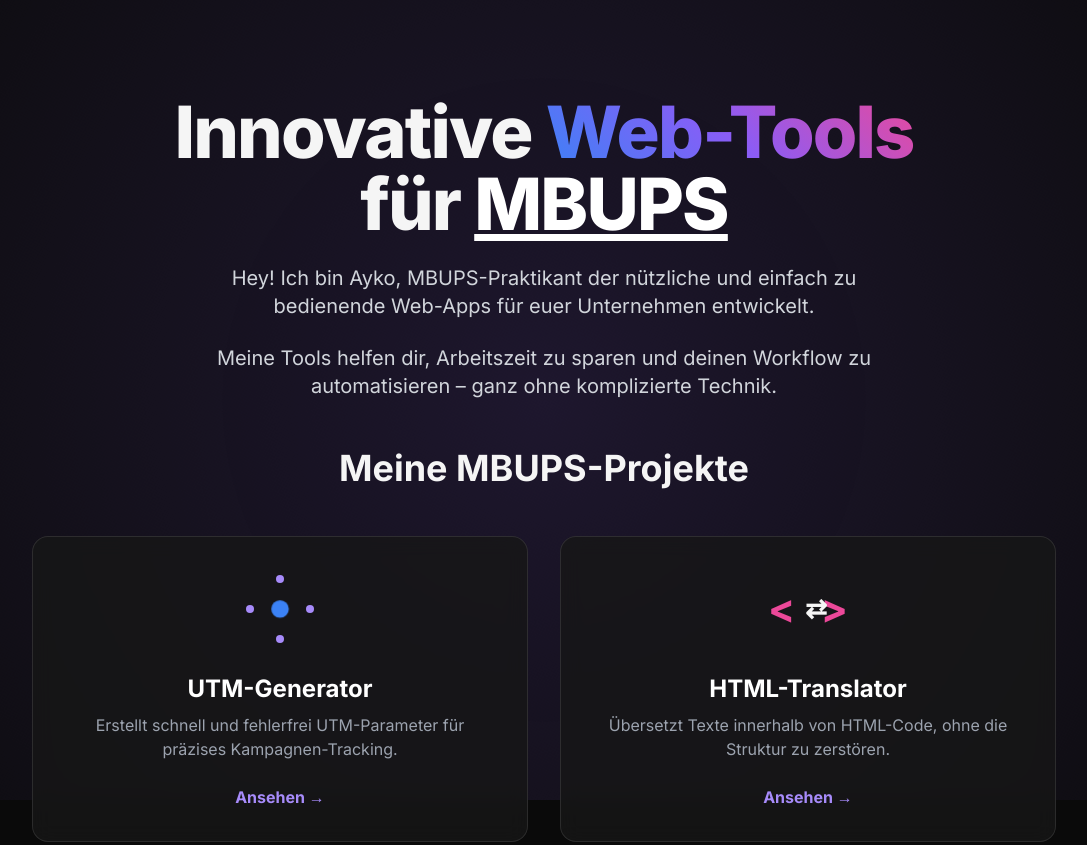
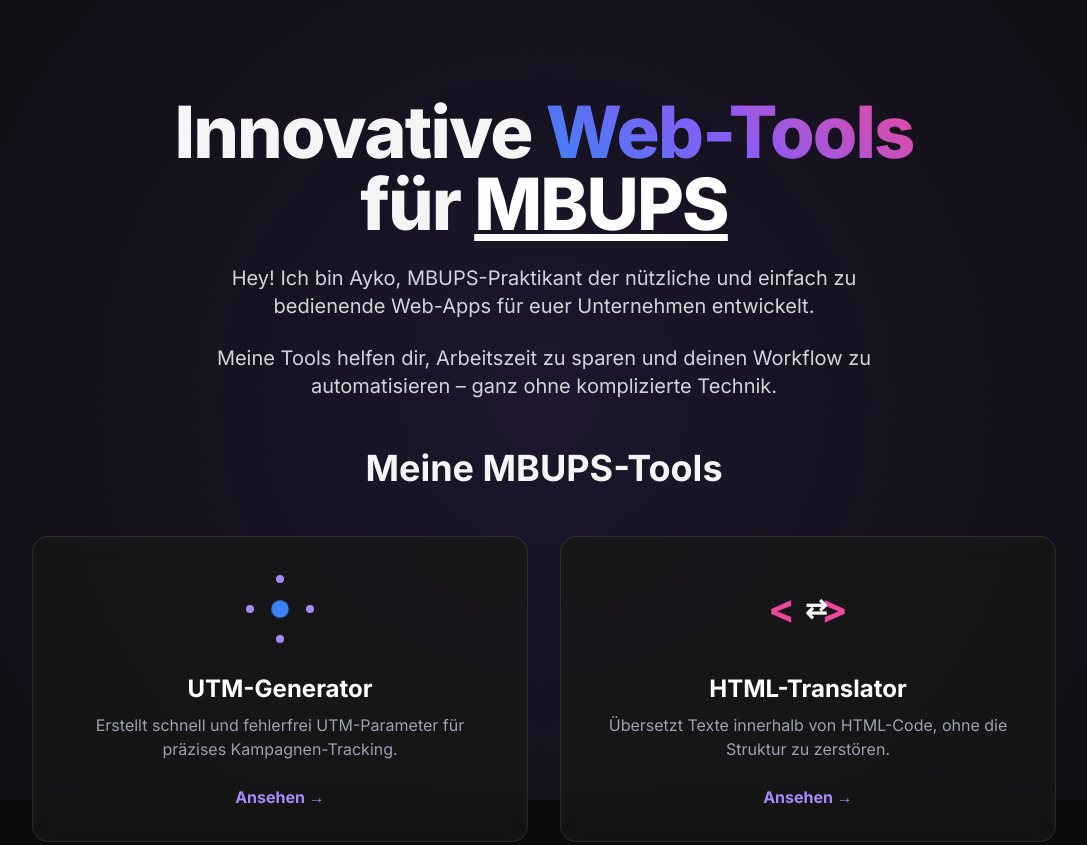
Before and after one commit to Aykolino511/MBUPS-Projekt, a plain HTML site: page index.html in a window 1280 px wide. Shown: the top 845 px of the page, without its empty margins (96-1183 px from the left). Drawn offline with nearby package versions, Linux system fonts and the light colour scheme.

Commit message:
Update index.html

```diff
--- a/index.html
+++ b/index.html
@@ -227,7 +227,7 @@
         <!-- Apps Section -->
         <main id="apps" class="pb-24">
             <!-- MODIFIED: Reduced margin-bottom to decrease space between heading and cards -->
-            <h2 class="text-4xl font-bold text-center mb-12 fade-in-up">Meine MBUPS-Projekte</h2>
+            <h2 class="text-4xl font-bold text-center mb-12 fade-in-up">Meine MBUPS-Tools</h2>
 
             <div class="grid grid-cols-1 md:grid-cols-2 lg:grid-cols-2 gap-8 max-w-5xl mx-auto">
 
```
